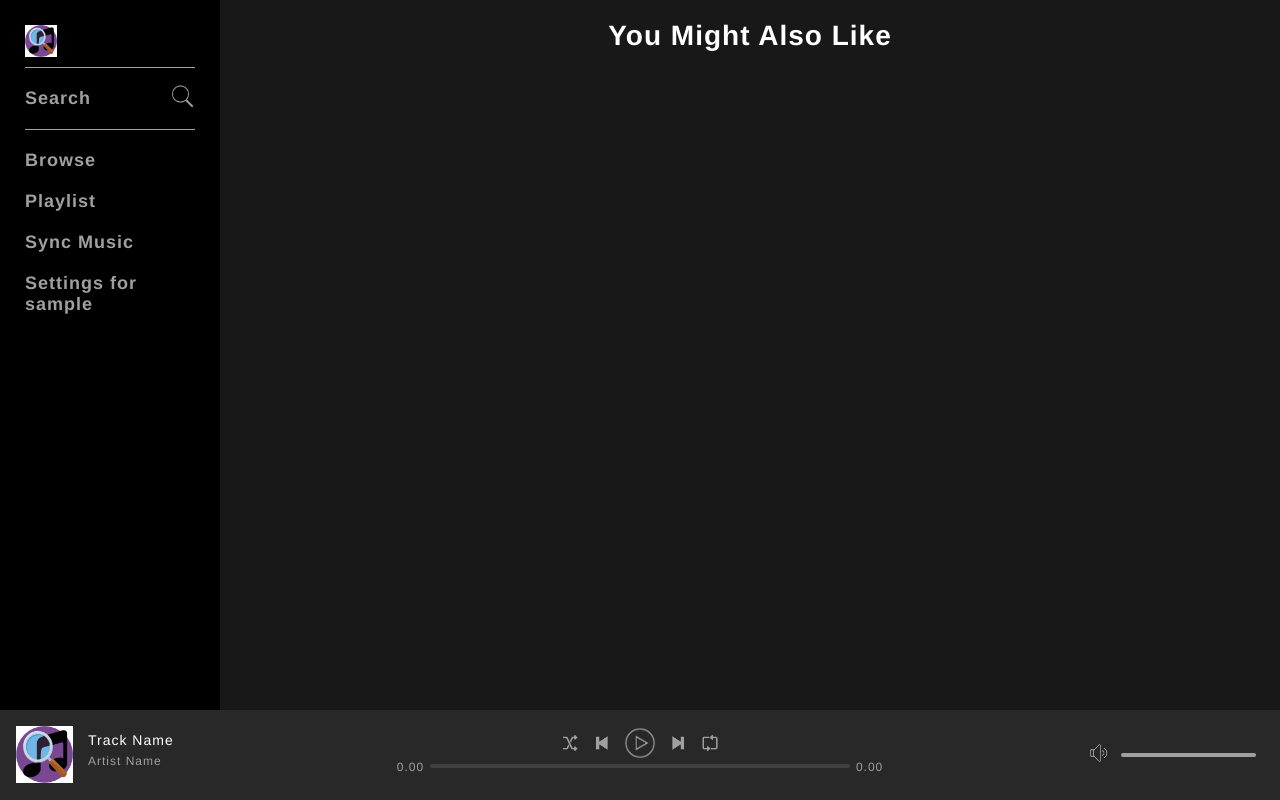
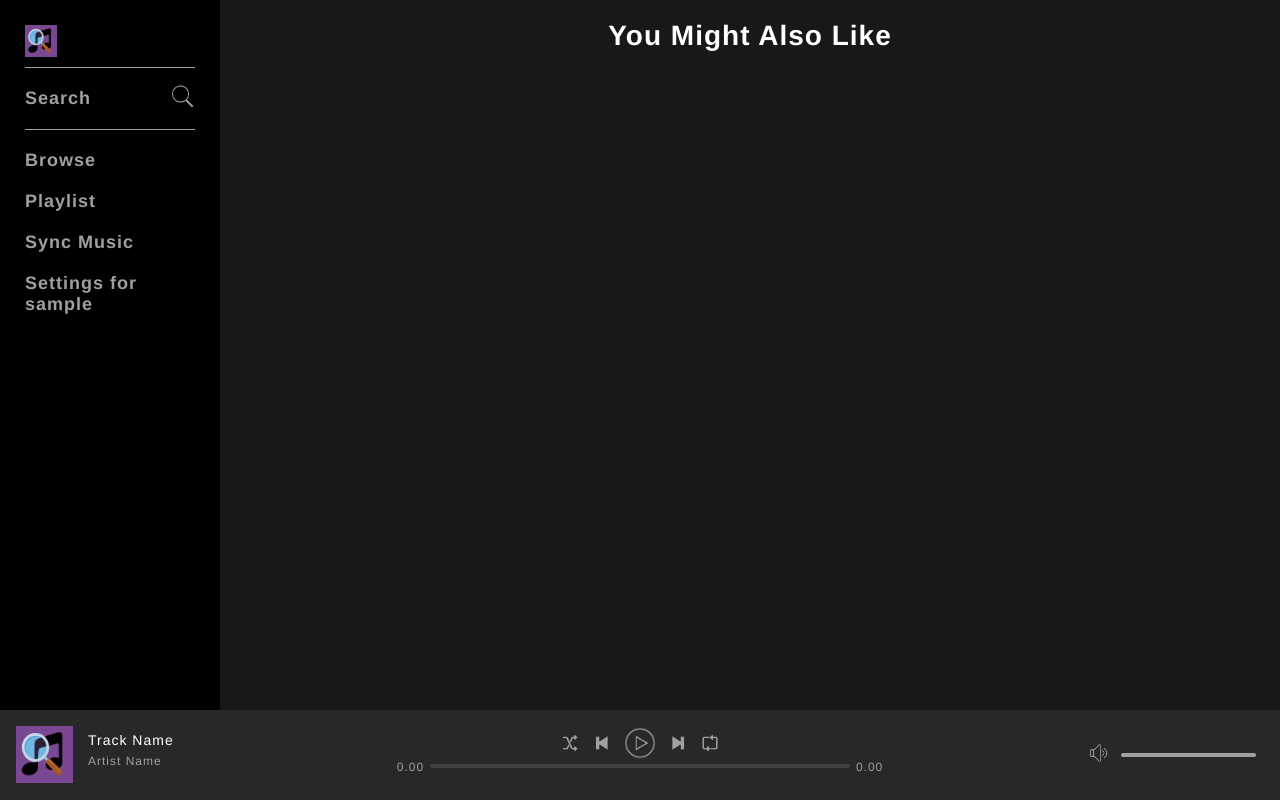
Before and after one commit to DaveM7788/ctrlpmp3, a PHP site: page / in a window 1280 px wide. Run offline with PHP 8.4, Linux system fonts and the light colour scheme; the visitor is signed in with stand-in values (Sample User, id 1); data that the repository does not hold is empty.

Commit message:
remove extra pics
remove unused album artwork pictures

```diff
--- a/includes/classes/SyncSong.php
+++ b/includes/classes/SyncSong.php
@@ -6,6 +6,9 @@ class SyncSong {
 		$this->con = $con;
 	}
 
+
+	// need to ignore readme.md     and what to do with non supported characters (japanese / chinese / etc.)
+	// need to create default.jpg
 	public function recurseDirs($path) {
 		$getID3 = new getID3;
 		$rii = new RecursiveIteratorIterator(new RecursiveDirectoryIterator($path));
@@ -34,6 +37,8 @@ class SyncSong {
 		$songImg = "None";
 		$songMime = "None";
 		$songPath = $f['filenamepath'];
+		$position = strpos($songPath, "0_Upload_Music_Here");
+		$songPath = substr($songPath, $position);
 
 		if (isset($f['playtime_string'])) {
 			// playtime in minutes:seconds, formatted string -> goes to database
--- a/includes/header.php
+++ b/includes/header.php
@@ -21,10 +21,11 @@ else {
 <!DOCTYPE html>
 <html>
 <head>
-	<title>Welcome to Slotify</title>
+	<title>Ctrl-P MP3</title>
 	<link rel="stylesheet" type="text/css" href="assets/css/style.css">
 	<script src="https://ajax.googleapis.com/ajax/libs/jquery/3.4.1/jquery.min.js"></script>
 	<script src="assets/js/script.js"></script>
+	<link rel="icon" href="assets/images/controlp_sq_jpg.jpg">
 </head>
 <body>
 
--- a/includes/navBarContainer.php
+++ b/includes/navBarContainer.php
@@ -1,7 +1,7 @@
 <div id="navBarContainer">
     <nav class="navBar">
         <span role="link" tabindex="0" onclick="openPage('index.php')" class="logo">
-            <img src="assets/images/controlp.png" alt="Logo">
+            <img src="assets/images/controlp_sq_jpg.jpg" alt="Logo">
         </span>
 
         <div class="group">
--- a/includes/nowPlayingBar.php
+++ b/includes/nowPlayingBar.php
@@ -205,7 +205,7 @@ $jsonArray = json_encode($resultArray);
         <div id="nowPlayingLeft">
             <div class="content">
                 <span class="albumLink">
-                    <img src="assets/images/controlp.png" role="link" tabindex="0" class="albumArtwork">
+                    <img src="assets/images/controlp_sq_jpg.jpg" role="link" tabindex="0" class="albumArtwork">
                 </span>
                 <div class="trackInfo">
                     <span class="trackName">
```
Also changed, not shown: 0_Upload_Music_Here/README.md, assets/images/artwork/NIOH 2 Original Sound Track.jpg (added), assets/images/artwork/clearday.jpg (deleted), assets/images/artwork/default.jpg (added), assets/images/artwork/energy.jpg (deleted), assets/images/artwork/funkyelement.jpg (deleted), assets/images/artwork/goinghigher.jpg (deleted), assets/images/artwork/popdance.jpg (deleted), assets/images/artwork/sweet.jpg (deleted), assets/images/artwork/ukulele.jpg (deleted), assets/images/controlp_sq_jpg.jpg (added).
